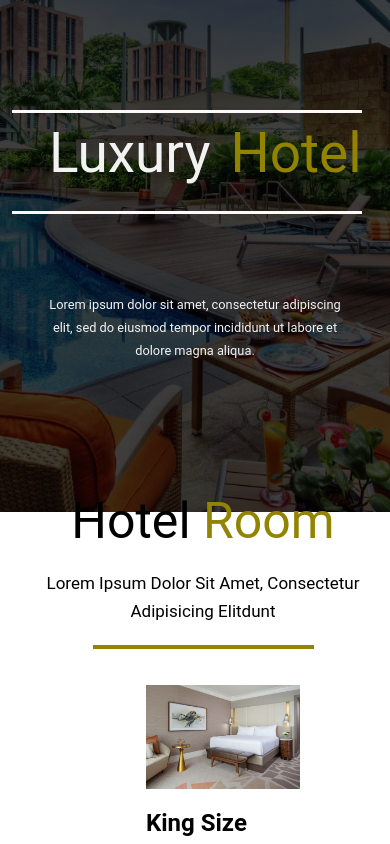
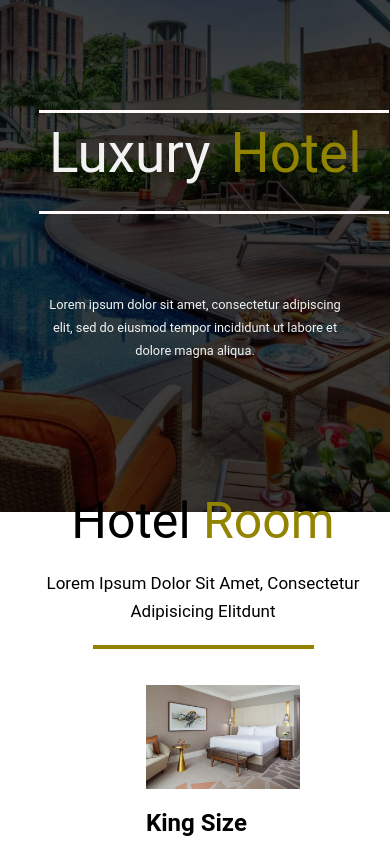
Before and after one commit to jayekzdi/hotel-room-xd, an Angular app: page / in a window 390 px wide. Shown: the top 844 px of the page. Built offline with nearby package versions, Linux system fonts and the light colour scheme.

Commit message:
updated Css as of 8/28/19

```diff
--- a/src/app/header/header.component.css
+++ b/src/app/header/header.component.css
@@ -160,7 +160,7 @@
     }
     .line{
         width: 350px;
-        left: 3%;
+        left: 10%;
     }
 }
 
```
